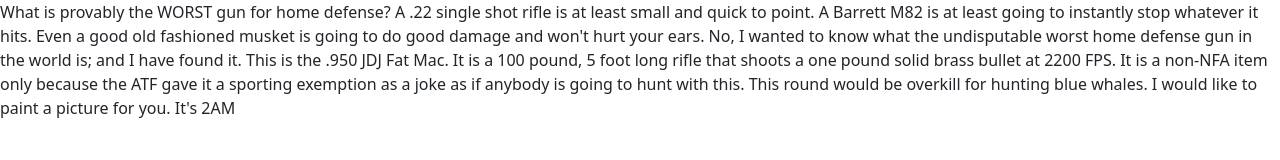
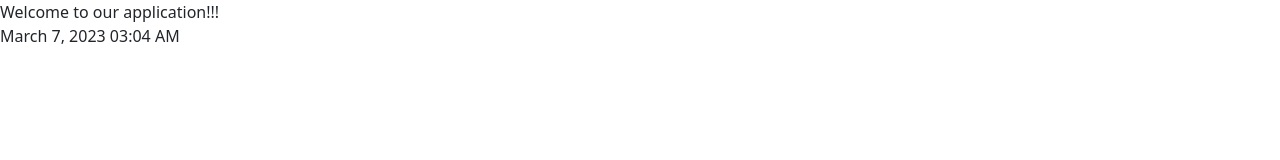
Before and after one commit to jbowdle/mod-05-group-mini-project, a plain HTML site: page index.html in a window 1280 px wide. Drawn offline with nearby package versions, Linux system fonts and the light colour scheme.

Commit message:
Added Clock that updates in real time

```diff
--- a/index.html
+++ b/index.html
@@ -12,20 +12,34 @@
   </head>
 
   <body>
-    <script src="https://cdn.jsdelivr.net/npm/bootstrap@5.1.3/dist/js/bootstrap.bundle.min.js" integrity="sha384-ka7Sk0Gln4gmtz2MlQnikT1wXgYsOg+OMhuP+IlRH9sENBO0LRn5q+8nbTov4+1p" crossorigin="anonymous"></script>
-    <script src="https://code.jquery.com/jquery-1.12.4.js"></script>
-    <script src="https://code.jquery.com/ui/1.12.1/jquery-ui.js"></script>
-    <script src="https://cdn.jsdelivr.net/npm/dayjs@1.11.3/dayjs.min.js" integrity="sha256-iu/zLUB+QgISXBLCW/mcDi/rnf4m4uEDO0wauy76x7U=" crossorigin="anonymous"></script>
-    <script src="./assets/script.js"></script>
+    <Header>
+      Welcome to our application!!!
+    </Header>
 
-<p>What is provably the WORST gun for home defense? A .22 single shot rifle is at least small and quick to point. A Barrett M82 is at least going to instantly stop whatever it hits. Even a good old fashioned musket is going to do good damage and won't hurt your ears. No, I wanted to know what the undisputable worst home defense gun in the world is; and I have found it.
+    <p id="datetime"></p>
 
-  This is the .950 JDJ Fat Mac. It is a 100 pound, 5 foot long rifle that shoots a one pound solid brass bullet at 2200 FPS. It is a non-NFA item only because the ATF gave it a sporting exemption as a joke as if anybody is going to hunt with this. This round would be overkill for hunting blue whales.
+    <Section>
+      <script src="https://cdn.jsdelivr.net/npm/bootstrap@5.1.3/dist/js/bootstrap.bundle.min.js" integrity="sha384-ka7Sk0Gln4gmtz2MlQnikT1wXgYsOg+OMhuP+IlRH9sENBO0LRn5q+8nbTov4+1p" crossorigin="anonymous"></script>
+      <script src="https://code.jquery.com/jquery-1.12.4.js"></script>
+      <script src="https://code.jquery.com/ui/1.12.1/jquery-ui.js"></script>
+      <script src="https://cdn.jsdelivr.net/npm/dayjs@1.11.3/dayjs.min.js" integrity="sha256-iu/zLUB+QgISXBLCW/mcDi/rnf4m4uEDO0wauy76x7U=" crossorigin="anonymous"></script>
+      <script src="./assets/script.js"></script>
+    </Section>
 
-  I would like to paint a picture for you. It's 2AM</p>
+    <script>
+      function updateTime() {
+        var now = new Date();
+        var months = ["January", "February", "March", "April", "May", "June", "July", "August", "September", "October", "November", "December"];
+        var month = months[now.getMonth()];
+        var day = now.getDate();
+        var year = now.getFullYear();
+        var time = now.toLocaleTimeString([], {hour: '2-digit', minute:'2-digit'});
 
+        var datetime = month + " " + day + ", " + year + " " + time;
+        document.getElementById("datetime").innerHTML = datetime;
+      }
 
+      setInterval(updateTime, 1000);
+    </script>
   </body>
-
-
 </html>
```
